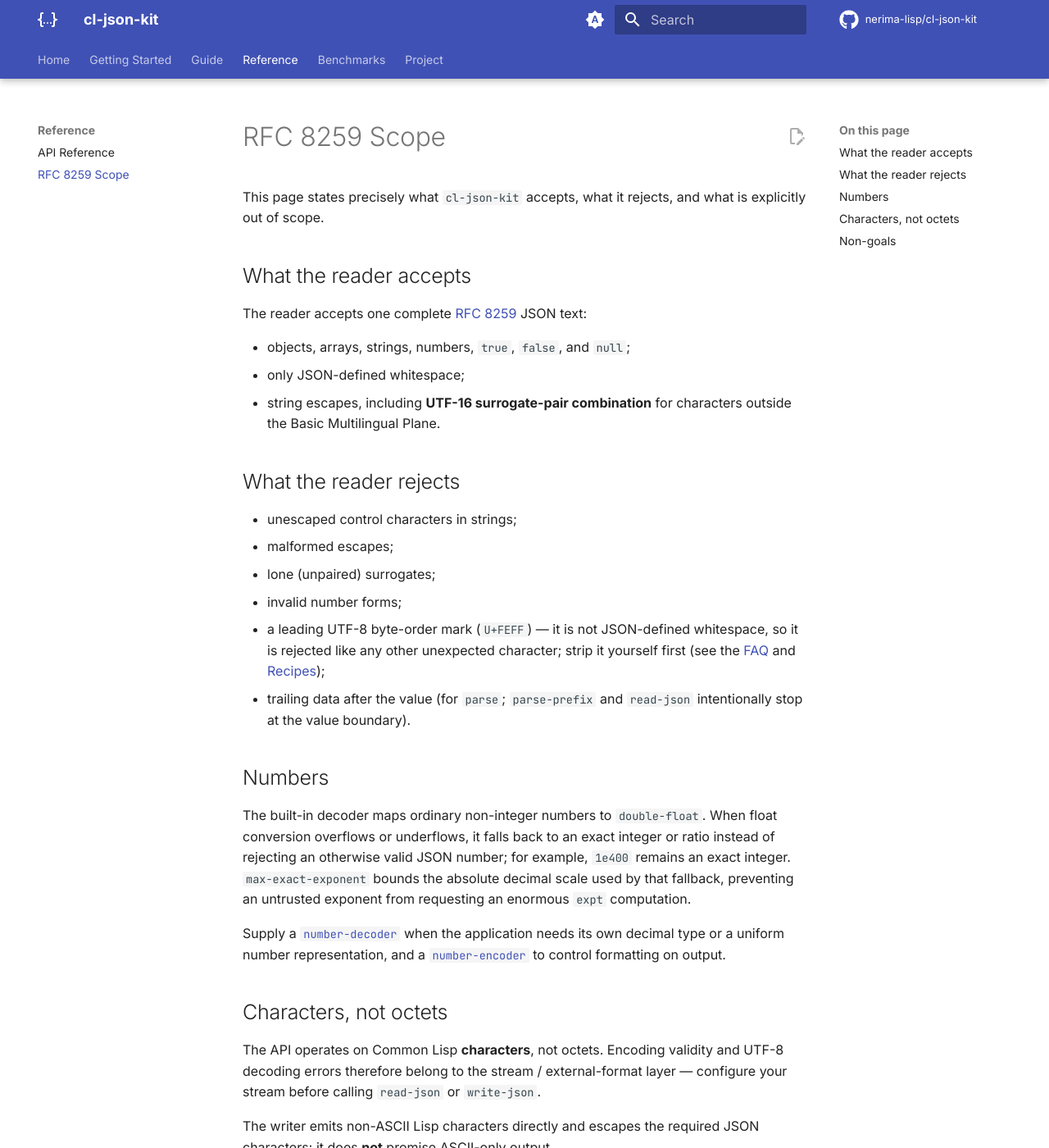
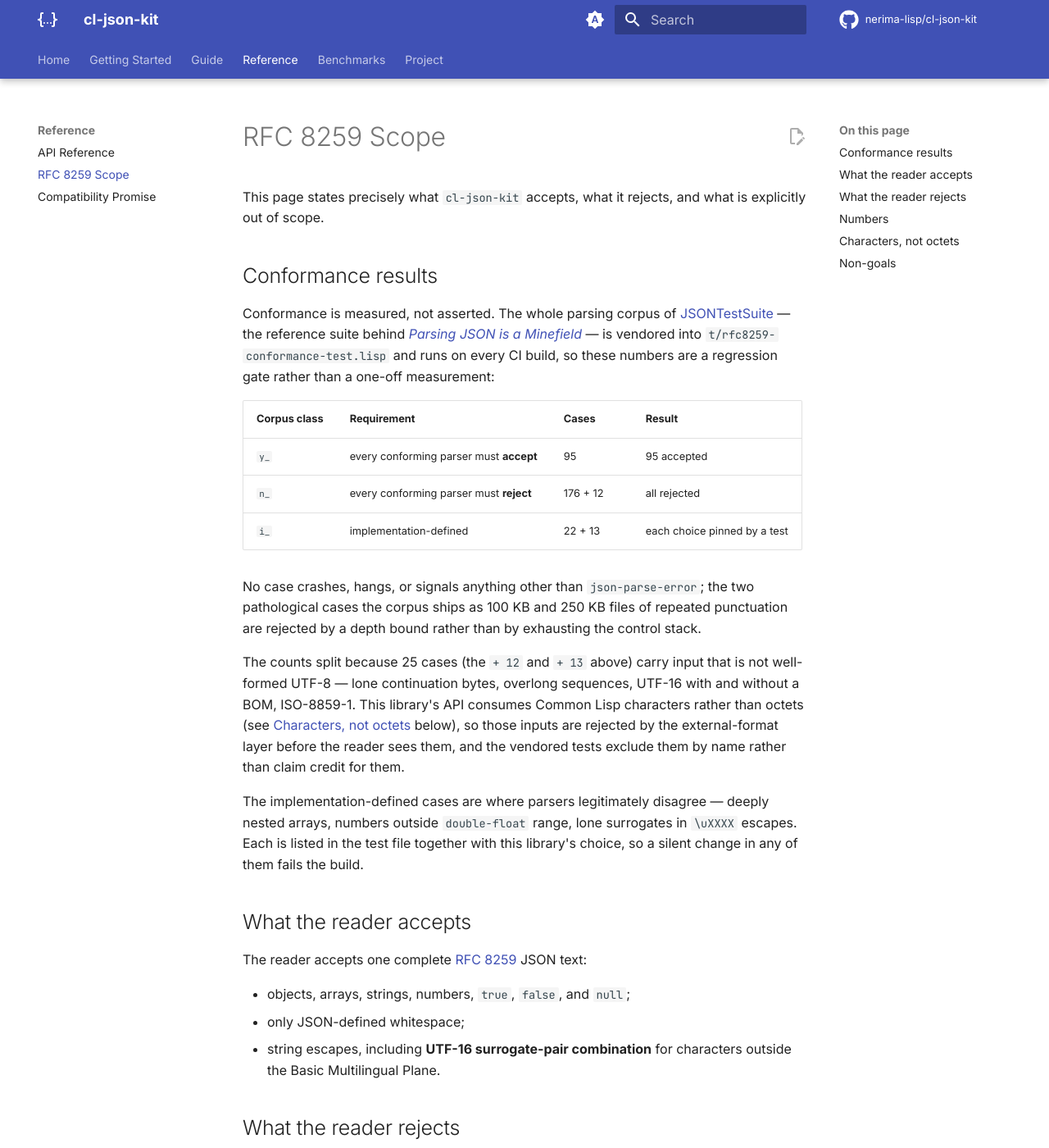
Before and after one commit to nerima-lisp/cl-json-kit, an MkDocs documentation site: the page built from docs/src/rfc-8259.md, in a window 1280 px wide and 1400 px high. Shown: the whole window at 82% size. Built offline with MkDocs 1.6.1 and Material for MkDocs 9.7.7, drawn with Linux system fonts in a browser that asks for light colours; comment, search, counter and statistics services are not loaded; some of the changed text lies outside the part shown.

Commit message:
test: measure RFC 8259 conformance and pin the public API surface (#17)
Ahead of a release that promises the API is stable, the two things that
promise rests on were only ever claimed in prose.  Make both checkable.

RFC 8259 conformance: vendor the whole parsing corpus of nst/JSONTestSuite
(MIT) into t/rfc8259-conformance-test.lisp.  All 95 y_ must-accept cases are
accepted, all 188 n_ must-reject cases are rejected, nothing crashes or
signals anything but JSON-PARSE-ERROR, and the answer to each of the 35
implementation-defined i_ cases is pinned so it cannot drift silently.  The
corpus is vendored as data rather than fetched so the check runs offline in
the Nix sandbox, and each case is stored as ASCII string chunks plus
character codes: the file stays pure ASCII, like the rest of src/ and t/, so
no case depends on the external format used to load the source.  The two
cases the corpus ships as 100 KB and 250 KB files of repeated punctuation
are synthesized instead of vendored.  The 25 cases whose input is not
well-formed UTF-8 are excluded by name and listed in the file header: this
API consumes characters, not octets, so they exercise the external-format
layer rather than the reader.

Public API: t/public-api-test.lisp asserts the exact export list, a
docstring on every exported symbol, and the package name and lack of
nicknames.  Adding or removing an export now fails a spec, which forces the
change to be classified against the compatibility promise rather than
slipping through as an edit to a defpackage form.

That docstring assertion found 11 exported symbols with none -- both
condition classes and nine readers -- because DEFINE-CONDITION and DEFSTRUCT
have nowhere to put one on what they generate.  They are attached
explicitly, so DOCUMENTATION answers at the REPL for the whole public
surface, not just the parts written as DEFUNs.

docs/src/compatibility.md states the promise itself: what semantic
versioning covers, what it deliberately does not, the supported
implementation, and the 1.x deprecation policy.

Finally, `nix flake check` now builds the docs too.  They build with
`mkdocs --strict`, so a broken link or a page missing from the nav used to
fail the publish workflow after a merge to main rather than fail the pull
request that introduced it.

```diff
--- a/docs/mkdocs.yml
+++ b/docs/mkdocs.yml
@@ -134,6 +134,7 @@ nav:
   - Reference:
       - API Reference: api-reference.md
       - RFC 8259 Scope: rfc-8259.md
+      - Compatibility Promise: compatibility.md
   - Benchmarks: benchmarks.md
   - Project:
       - Changelog: changelog.md
--- a/docs/src/rfc-8259.md
+++ b/docs/src/rfc-8259.md
@@ -2,6 +2,39 @@
 
 This page states precisely what `cl-json-kit` accepts, what it rejects, and
 what is explicitly out of scope.
+
+## Conformance results
+
+Conformance is measured, not asserted. The whole parsing corpus of
+[JSONTestSuite](https://github.com/nst/JSONTestSuite) — the reference suite
+behind *[Parsing JSON is a
+Minefield](https://seriot.ch/projects/parsing_json.html)* — is vendored into
+`t/rfc8259-conformance-test.lisp` and runs on every CI build, so these numbers
+are a regression gate rather than a one-off measurement:
+
+| Corpus class | Requirement | Cases | Result |
+| --- | --- | --- | --- |
+| `y_` | every conforming parser must **accept** | 95 | 95 accepted |
+| `n_` | every conforming parser must **reject** | 176 + 12 | all rejected |
+| `i_` | implementation-defined | 22 + 13 | each choice pinned by a test |
+
+No case crashes, hangs, or signals anything other than `json-parse-error`; the
+two pathological cases the corpus ships as 100 KB and 250 KB files of repeated
+punctuation are rejected by a depth bound rather than by exhausting the control
+stack.
+
+The counts split because 25 cases (the `+ 12` and `+ 13` above) carry input that
+is not well-formed UTF-8 — lone continuation bytes, overlong sequences, UTF-16
+with and without a BOM, ISO-8859-1. This library's API consumes Common Lisp
+characters rather than octets (see [Characters, not
+octets](#characters-not-octets) below), so those inputs are rejected by the
+external-format layer before the reader sees them, and the vendored tests
+exclude them by name rather than claim credit for them.
+
+The implementation-defined cases are where parsers legitimately disagree —
+deeply nested arrays, numbers outside `double-float` range, lone surrogates in
+`\uXXXX` escapes. Each is listed in the test file together with this library's
+choice, so a silent change in any of them fails the build.
 
 ## What the reader accepts
 
```
Also changed, not shown: docs/src/README.md (+15 -0 lines), docs/src/compatibility.md (added, +79 -0 lines), docs/src/contributing.md (+17 -0 lines), CHANGELOG.md, README.md, 6 other files.
